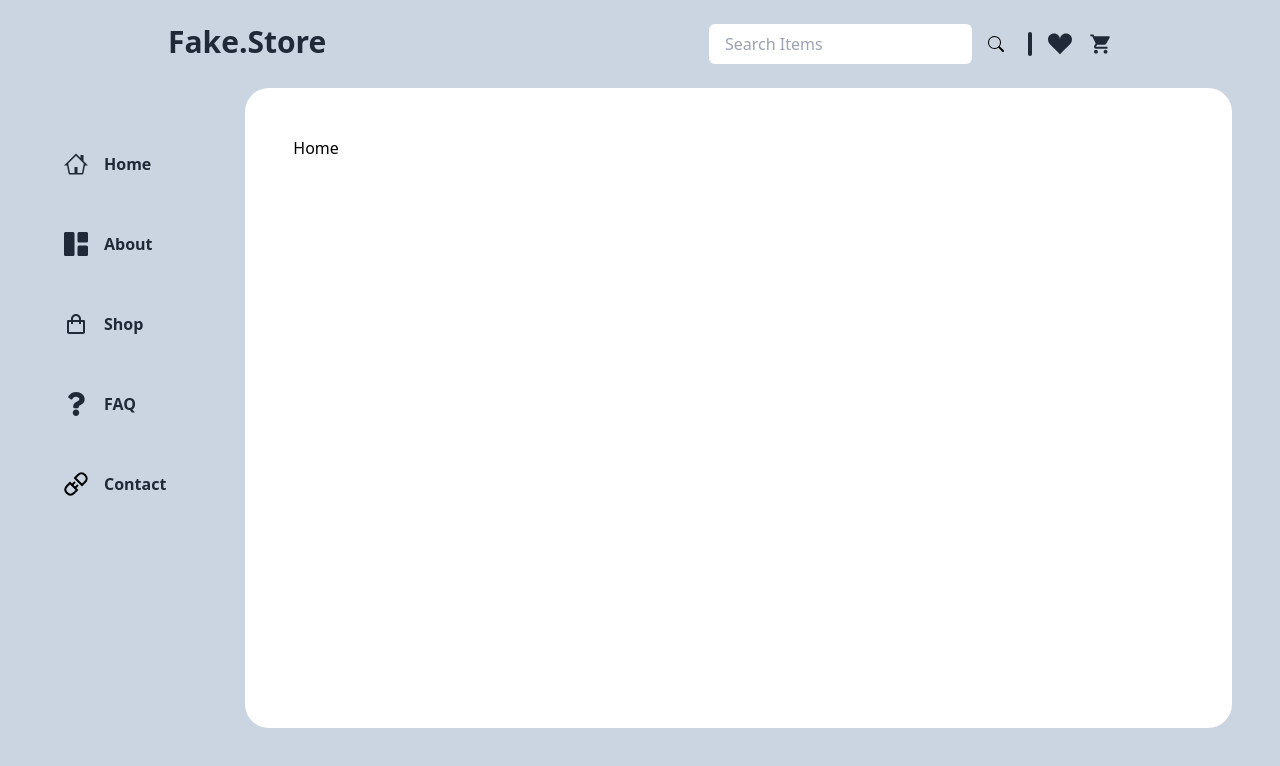
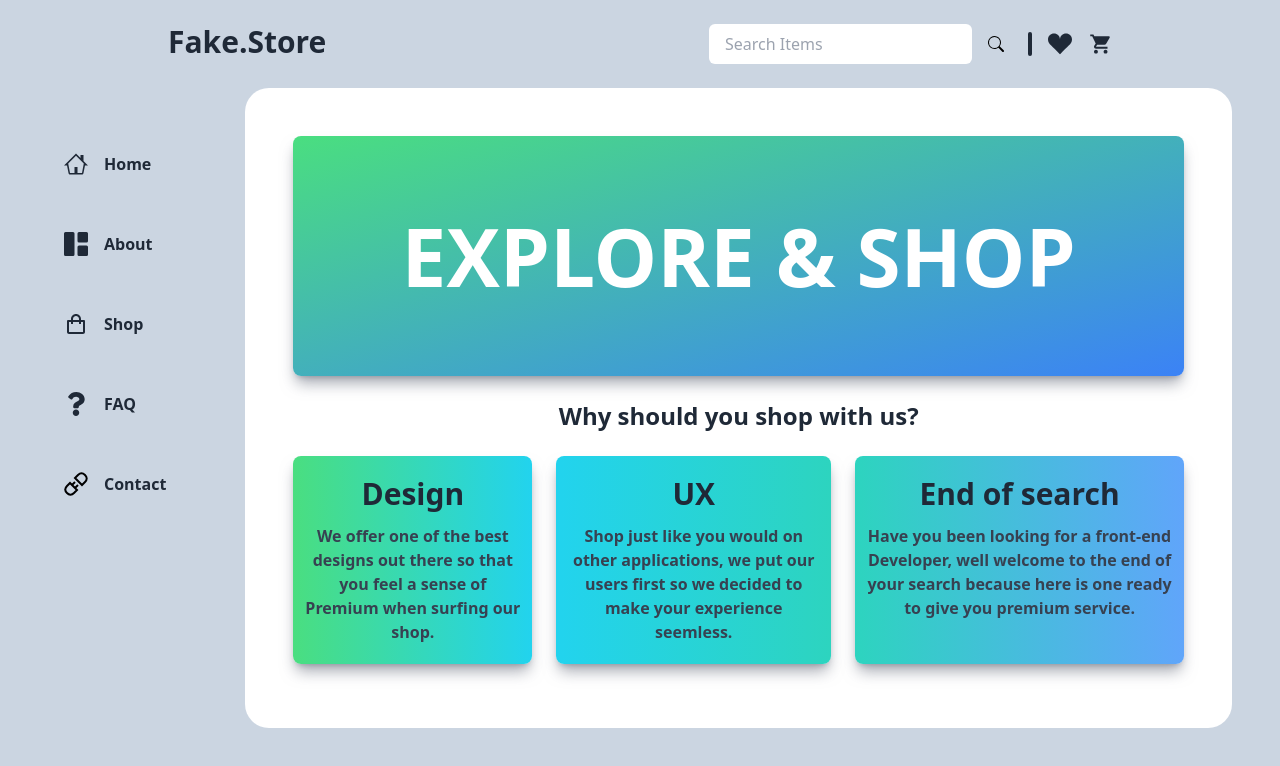
Before and after one commit to AfolabiOlajide/Redux-Ecommerce-application, a React (Create React App) app: page / in a window 1280 px wide. Shown: the top 766 px of the page. Built offline with nearby package versions, Linux system fonts and the light colour scheme.

Commit message:
Finished about page with respositivity and also started home page

```diff
--- a/src/app/slices/products.js
+++ b/src/app/slices/products.js
@@ -3,7 +3,8 @@ import axios from "axios";
 
 const initialState = {
     products: [],
-    categories: []
+    categories: [],
+    error: true
 }
 
 const PRODUCT_URL = "https://fakestoreapi.com/products";
@@ -33,16 +34,26 @@ const productsSlice = createSlice({
     reducers: {},
     extraReducers(builder){
         builder
+            .addCase(fetchProducts.rejected, (state, action) => {
+                state.categories = []
+                state.error = true;
+            })
             .addCase(fetchProducts.fulfilled, (state, action) => {
+                state.error = false;
                 state.products =  action?.payload;
             })
+            .addCase(fetchCategories.rejected, (state, action) =>{
+                state.error = true;
+                state.categories = []
+            })
             .addCase(fetchCategories.fulfilled, (state, action) => {
+                state.error = false;
                 state.categories = action?.payload
             })
     }
 });
 
-
+export const getErrorStatus = (state) => state.products.error;
 export const getCategories = (state) => state.products.categories;
 export const getProducts = (state) => state.products.products;
 export default productsSlice.reducer;
--- a/src/pages/About.jsx
+++ b/src/pages/About.jsx
@@ -1,8 +1,33 @@
-import React from 'react'
+import React from 'react';
+import { Link } from 'react-router-dom';
 
 const About = () => {
     return (
-        <div>About</div>
+        <div>
+            <h1 className="font-bold text-3xl text-gray-800">What you need to know about Fake Store</h1>
+            <p className='text-slate-600 my-6'>
+                Fake Store is an E-commerce web applicatiion that feeds it's data from the
+                <a href="https://fakestoreapi.com/docs" rel='noreferrer' target="_blank" className='underline text-gray-900'> fake store api.</a>
+            </p>
+            <p className='text-slate-600 my-6'>
+                This E-commerce application is a project built to show the strength of Redux and also
+                to show the design prowress of me the developer 😉.
+            </p>
+            <p className='text-slate-600 my-6'>
+                You can check the frequently asked questions here 👉
+                <Link to="/faq"><button className='bg-gray-900 text-white outline-none py-1 px-3 rounded-md hover:ring-2 hover:ring-gray-500'>
+                    FAQs
+                </button></Link>.
+                You like what I have done and want to connect you can do that here 👉
+                <Link to="/contact"><button className='bg-gray-900 text-white outline-none py-1 px-3 rounded-md hover:ring-2 hover:ring-gray-500'>
+                    Connect
+                </button></Link>,
+                or you are still willing to check out the features do that here 👉
+                <Link to="/shop"><button className='bg-gray-900 text-white outline-none py-1 px-3 rounded-md hover:ring-2 hover:ring-gray-500'>
+                    Shop
+                </button></Link>.
+            </p>
+        </div>
     )
 }
 
--- a/src/pages/Home.jsx
+++ b/src/pages/Home.jsx
@@ -2,7 +2,28 @@ import React from 'react'
 
 const Home = () => {
     return (
-        <div>Home</div>
+        <div>
+            <div className="banner w-[100%] h-[30vh] bg-gradient-to-br from-green-400 to-blue-500 rounded-lg
+                            shadow-lg shadow-gray-500/60 flex items-center justify-center">
+                <h1 className="font-bold text-center text-[3rem] text-white text-[shadow: 2px 2px #000] md:text-[5rem]">EXPLORE & SHOP</h1>
+            </div>
+            {/* Why should you shop with us */}
+            <h3 className="text-center my-6 font-bold text-lg text-gray-800 md:text-2xl">Why should you shop with us?</h3>
+            <div className="flex flex-col space-y-6 mt-6 md:flex-row md:space-x-6 md:justify-around md:space-y-0">
+                <div className="md:bg-gradient-to-r bg-gradient-to-b from-green-400 to-cyan-400 py-5 px-3 rounded-lg shadow-lg shadow-gray-500/60 text-center text-gray-700">
+                    <h2 className='font-bold text-3xl text-gray-800 mb-3'>Design</h2>
+                    <p className='font-semibold'>We offer one of the best designs out there so that you feel a sense of Premium when surfing our shop.</p>
+                </div>
+                <div className="md:bg-gradient-to-r bg-gradient-to-b from-cyan-400 to-teal-400 py-5 px-3 rounded-lg shadow-lg shadow-gray-500/60 text-center text-gray-700">
+                    <h2 className='font-bold text-3xl text-gray-800 mb-3'>UX</h2>
+                    <p className='font-semibold'>Shop just like you would on other applications, we put our users first so we decided to make your experience seemless.</p>
+                </div>
+                <div className="md:bg-gradient-to-r bg-gradient-to-b from-teal-400 to-blue-400 py-5 px-3 rounded-lg shadow-lg shadow-gray-500/60 text-center text-gray-700">
+                    <h2 className='font-bold text-3xl text-gray-800 mb-3'>End of search</h2>
+                    <p className='font-semibold'>Have you been looking for a front-end Developer, well welcome to the end of your search because here is one ready to give you premium service.</p>
+                </div>
+            </div>
+        </div>
     )
 }
 
--- a/src/pages/Shop.jsx
+++ b/src/pages/Shop.jsx
@@ -4,13 +4,14 @@ import { BsSuitHeartFill } from 'react-icons/bs';
 import { IoMdCart } from "react-icons/io"
 import { Link } from 'react-router-dom';
 
-import { getCategories, fetchCategories, fetchProducts, getProducts } from '../app/slices/products';
+import { getCategories, fetchCategories, fetchProducts, getProducts, getErrorStatus } from '../app/slices/products';
 import Category from '../components/category/Category';
 
 const Shop = () => {
     const categories = useSelector(getCategories);
     const products = useSelector(getProducts);
-    const dispatch = useDispatch()
+    const error = useSelector(getErrorStatus);
+    const dispatch = useDispatch();
 
     useEffect(() => {
         dispatch(fetchCategories());
@@ -18,20 +19,20 @@ const Shop = () => {
     }, [dispatch])
 
     console.log(products);
+    console.log(categories)
 
-    return (
-        <section id='shop' >
-            <h3 className='text-lg text-gray-600 mb-3'>Categories:</h3>
-            {/* categories */}
-            <div className="grid grid-cols-2 gap-1 md:flex md:space-x-4">
-                { categories.map(category => (
+
+    let categoryList;
+
+    if (error){
+        categoryList = <h3 className='text-3xl my-8 text-gray-800'>Check your conection</h3>
+    }else{
+        categoryList = categories?.map(category => (
             <Category key={category} category={category} />
-                )) }
-            </div>
-            {/* products */}
-            <h3 className='text-lg text-gray-600 my-3'>Products:</h3>
-            <div className="grid grid-cols-2 gap-4 mt-8 lg:grid-cols-4">
-                { products.map(product => (
+        ))
+    }
+
+    const productList = products.map(product => (
         <Link to={``} key={product.id}>
             <div className="product relative rounded-lg overflow-hidden border-2 border-gray-300 h-[30vh] shadow-lg shadow-gray-900/30">
                 {/* image */}
@@ -45,9 +46,24 @@ const Shop = () => {
                 </div>
             </div>
         </Link>
-                )) }
+    ))
 
+    return (
+        <section id='shop' >
+            <h3 className='text-lg text-gray-600 mb-3'>Categories:</h3>
+            {/* categories */}
+            <div className="grid grid-cols-2 gap-1 md:flex md:space-x-4">
+                {/* { error ? <p>Nothing to show here</p> : categoryList } */}
+                { categoryList }
             </div>
+            {/* products */}
+            <h3 className='text-lg text-gray-600 my-3'>Products:</h3>
+            {error ? <h3 className='text-3xl my-8 text-gray-800'>Check your conection</h3> : (
+                <div className="grid grid-cols-2 gap-4 mt-8 lg:grid-cols-4">
+                    {productList}
+                </div>
+            )}
+
         </section>
     )
 }
```
Lines whose indentation alone changed are shown as unchanged.
